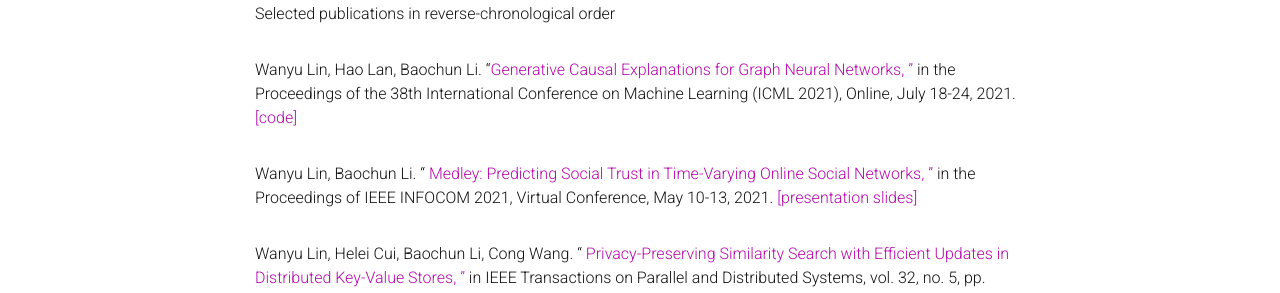
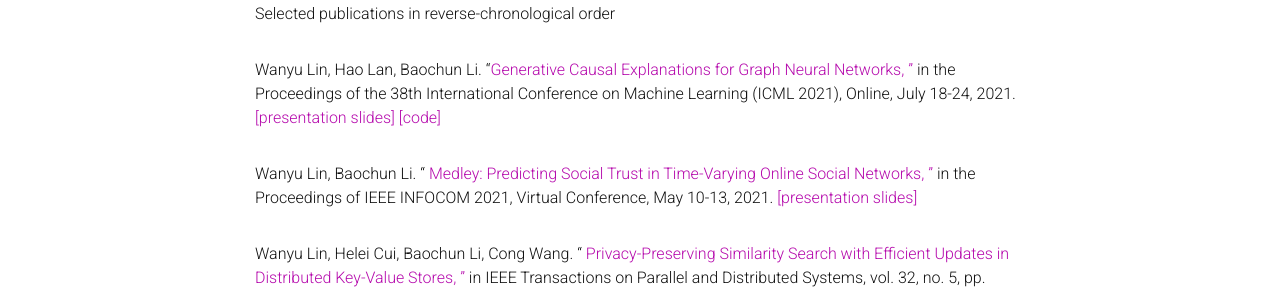
Before and after one commit to wanyu-lin/wanyu-lin.github.io, a Jekyll site: the page built from _pages/publications.md, in a window 1280 px wide. Shown: the part 158-451 px from the top of the page. Built offline with Jekyll 4.4.1, drawn with Linux system fonts in a browser that asks for light colours; nearby versions of some CDN libraries; a style sheet for code colours, icons or effects is not loaded.

Commit message:
add icml2021 slides

```diff
--- a/_pages/publications.md
+++ b/_pages/publications.md
@@ -8,8 +8,7 @@ nav: true
 ---
 <!-- Gem -->
 <div class="publications">
-<p style="width:100%">Wanyu Lin, Hao Lan, Baochun Li. &#8220;<a href="../assets/publications/wanyu-icml21.pdf">Generative Causal Explanations for Graph Neural Networks, &#8221;</a> in the Proceedings of the 38th International Conference on Machine Learning (ICML 2021), Online, July 18-24, 2021. <a href="https://github.com/wanyu-lin/ICML2021-Gem">[code]</a></p>
-
+<p style="width:100%">Wanyu Lin, Hao Lan, Baochun Li. &#8220;<a href="../assets/publications/wanyu-icml21.pdf">Generative Causal Explanations for Graph Neural Networks, &#8221;</a> in the Proceedings of the 38th International Conference on Machine Learning (ICML 2021), Online, July 18-24, 2021.<a href="../assets/publications/wanyu-icml2021-slides.pdf">[presentation slides]</a> <a href="https://github.com/wanyu-lin/ICML2021-Gem">[code]</a></p>
 
 <!-- Medley -->
 <div class="publications">
```
